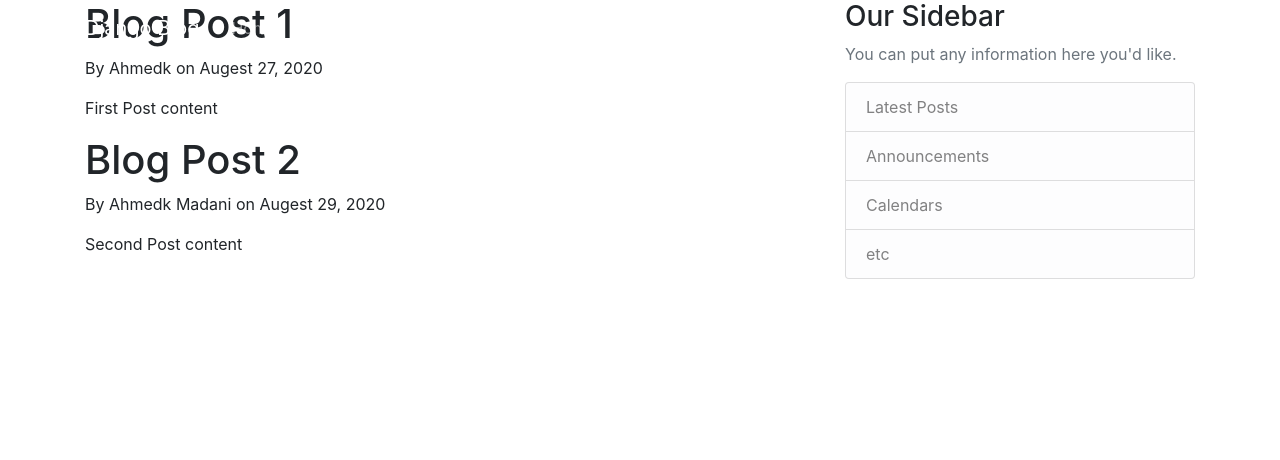
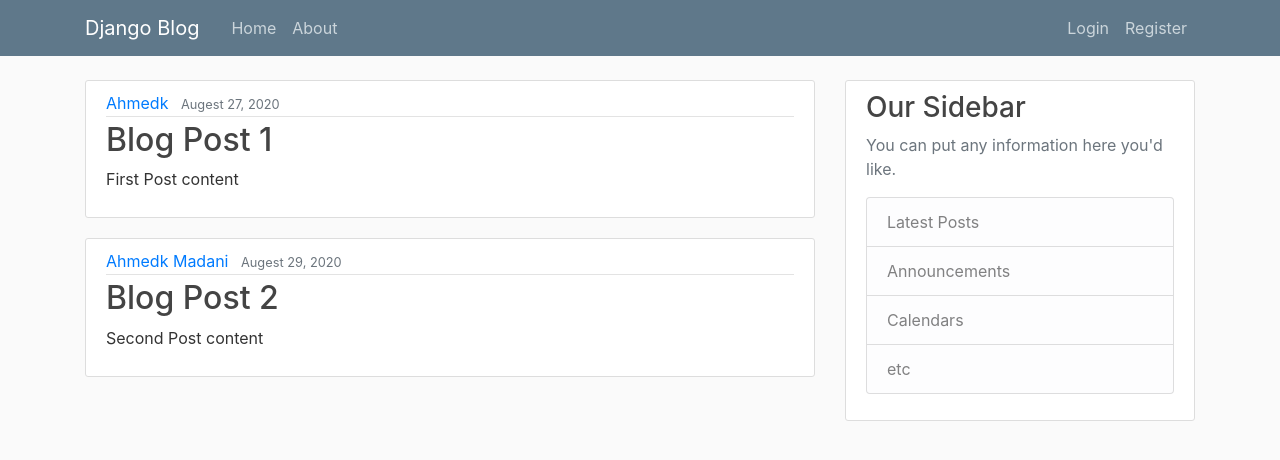
Before and after one commit to ahmedkmadani/Django-blog, a Django app: page / in a window 1280 px wide. Shown: the top 460 px of the page. Run offline with Django 3.2, Linux system fonts and the light colour scheme; some libraries are stand-ins or nearby versions.

Commit message:
style home page

```diff
--- a/blog/templates/blog/base.html
+++ b/blog/templates/blog/base.html
@@ -10,7 +10,7 @@
     <link rel="stylesheet" href="https://stackpath.bootstrapcdn.com/bootstrap/4.3.1/css/bootstrap.min.css"
         integrity="sha384-ggOyR0iXCbMQv3Xipma34MD+dH/1fQ784/j6cY/iJTQUOhcWr7x9JvoRxT2MZw1T" crossorigin="anonymous">
 
-    <link rel="stylesheet" type="text/css" href="{% static 'blog/maian.css' %}">
+    <link rel="stylesheet" type="text/css" href="{% static 'blog/main.css' %}">
 
     {% if title %}
     <title>Django Blog - {{ title }}</title>
--- a/blog/templates/blog/home.html
+++ b/blog/templates/blog/home.html
@@ -1,8 +1,15 @@
 {% extends "blog/base.html" %}
 {% block content %}
-    {% for post in posts %}
-    <h1>{{ post.title }}</h1>
-    <p>By {{ post.author}} on {{ post.date_posted }}</p>
-    <p> {{ post.content }}</p>
-    {% endfor %}
+{% for post in posts %}
+    <article class="media content-section">
+        <div class="media-body">
+            <div class="article-metadata">
+                <a class="mr-2" href="#">{{ post.author }}</a>
+                <small class="text-muted">{{ post.date_posted }}</small>
+            </div>
+            <h2><a class="article-title" href="#">{{ post.title }}</a></h2>
+            <p class="article-content">{{ post.content }}</p>
+        </div>
+    </article>
+{% endfor %}
 {% endblock content %}
```
